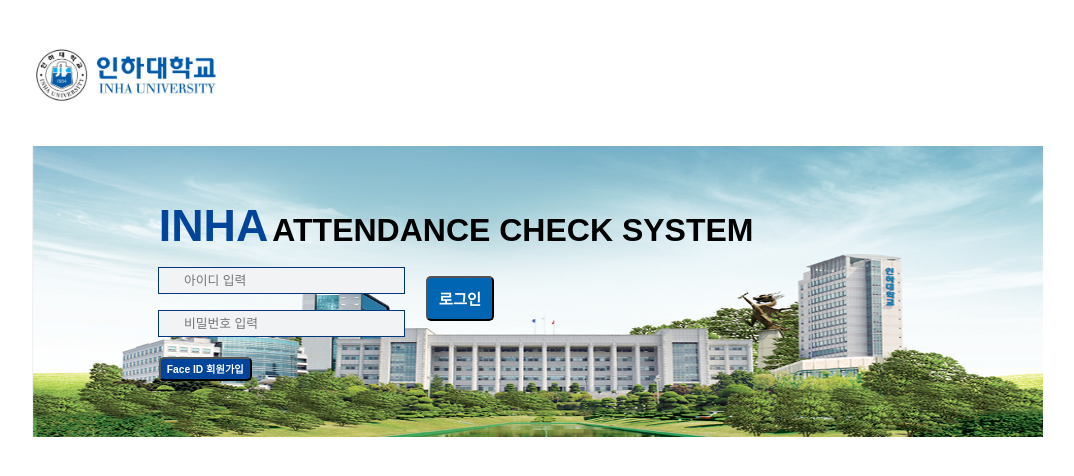
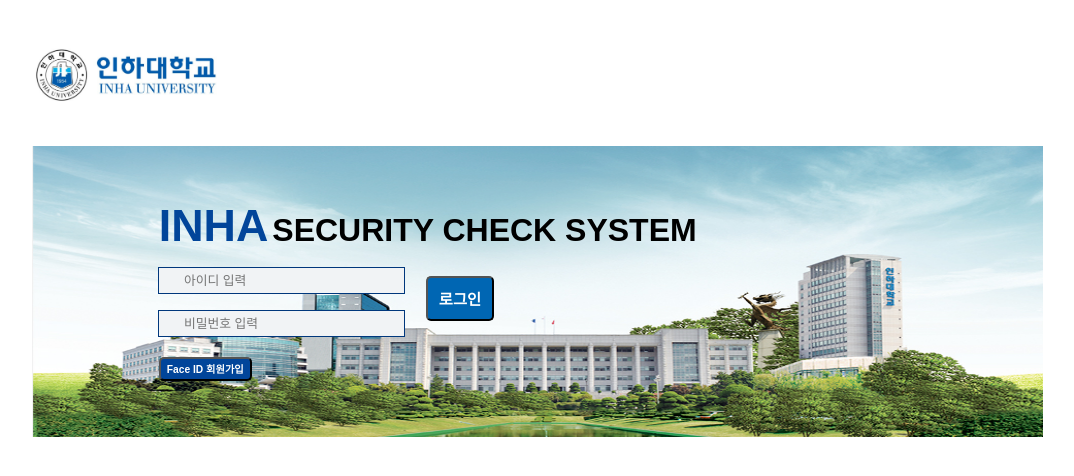
Before and after one commit to ashlovesliitea/facialAuthenticationProject, a Flask app: page /login in a window 1280 px wide. Shown: the top 476 px of the page, without its empty margins (102-1176 px from the left). Run offline with Flask 2, Linux system fonts and the light colour scheme; some libraries are stand-ins or nearby versions.

Commit message:
Templates

```diff
--- a/templates/login.html
+++ b/templates/login.html
@@ -30,7 +30,7 @@
           <br />
           <div class ="title">
             <h1>INHA</h1>
-            <h2>ATTENDANCE CHECK SYSTEM</h2>
+            <h2>SECURITY CHECK SYSTEM</h2>
           </div>
           <div class="full_frame">
             <div class="left_frame">
```
